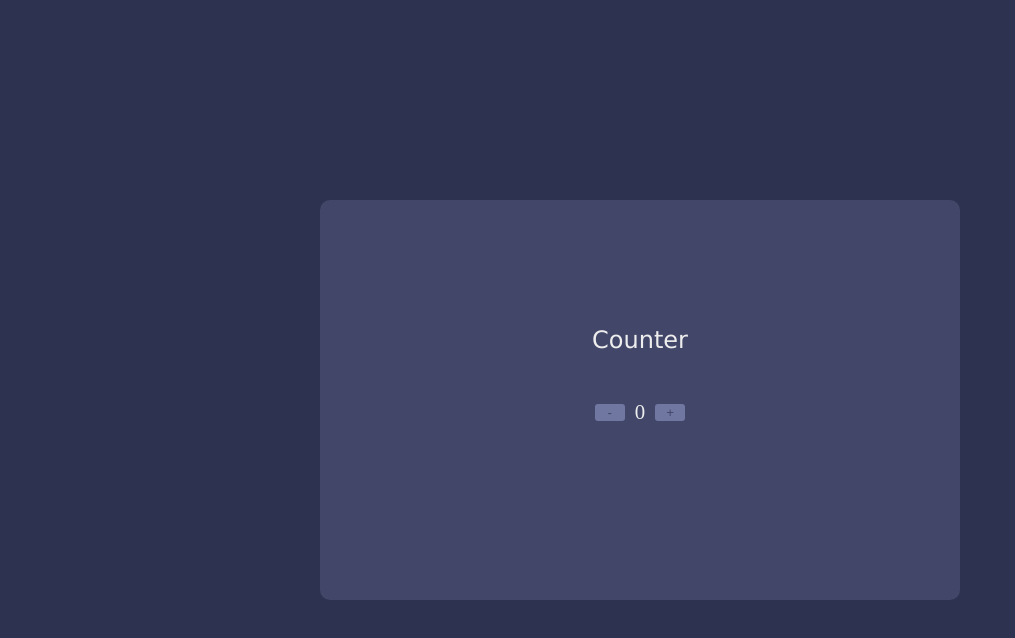
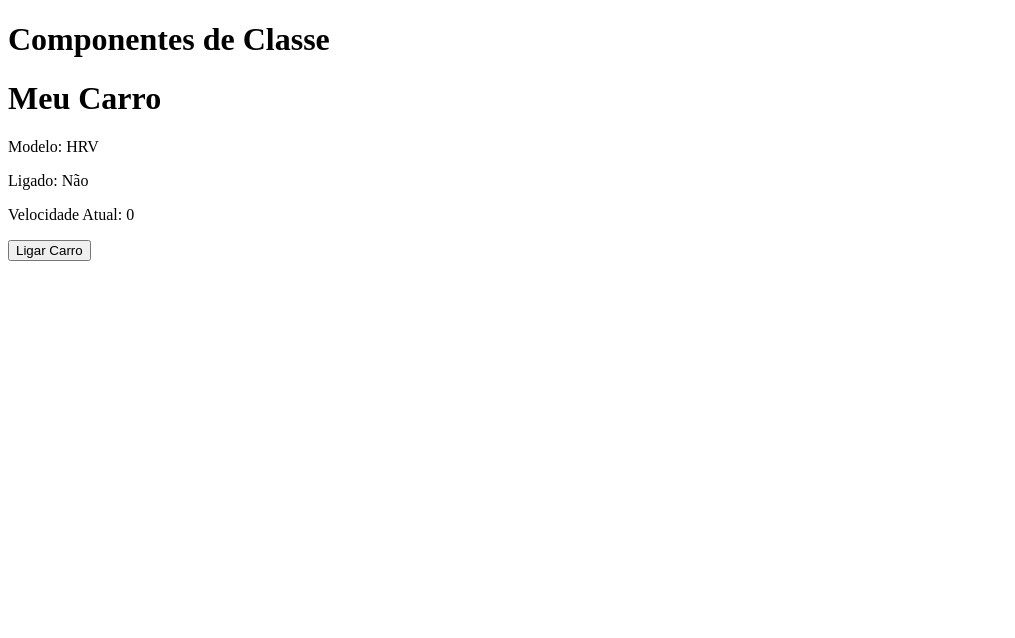
Before and after one commit to luvsscorpius/Curso-React.js-CFB-Cursos, a React (Create React App) app in the folder aula-21-componentes-de-classe/: page / in a window 1280 px wide. Shown: the top 638 px of the page, without its empty margins (0-1015 px from the left). Built offline with nearby package versions, Linux system fonts and the light colour scheme.

Commit message:
feat(aula 22): state em componentes de classe

```diff
--- a/aula-21-componentes-de-classe/src/App.js
+++ b/aula-21-componentes-de-classe/src/App.js
@@ -6,11 +6,11 @@
 function App() {
   return (
     <>
-      {/* <Aula/> */}
+      <Aula/>
 
       {/* <Welcome/> */}
 
-      <Counter/>
+      {/* <Counter/> */}
     </>
   );
 }
--- a/aula-21-componentes-de-classe/src/Components/Aula/Aula.jsx
+++ b/aula-21-componentes-de-classe/src/Components/Aula/Aula.jsx
@@ -1,11 +1,11 @@
 import React from 'react'
-import Classe from './Classe'
+import Carro from './Carro'
 
 const Aula = () => {
     return (
         <>
             <h1>Componentes de Classe</h1>
-            <Classe canal="CFB Cursos" curso="Curso de React"/>
+            <Carro canal="CFB Cursos" curso="Curso de React"/>
         </>
     )
 }
--- /dev/null
+++ b/aula-21-componentes-de-classe/src/Components/Aula/Carro.jsx
@@ -0,0 +1,35 @@
+import React from 'react'
+
+// começo com class seguido do nome da classe e herdando de React.Component e depois utilizando o render() e só depois utilizar o return()
+class Carro extends React.Component{
+
+    constructor(props) {
+        // Chamando o construtor da classe Component
+        super(props)
+        // Criando uma variável
+        this.modelo = 'HRV'
+        // Criando o state
+        this.state={
+            ligado:false,
+            velAtual: 0,
+        }
+    }
+
+    ligarDesligar() {
+        this.setState({ligado: !this.state.ligado})
+    }
+
+    render(){
+        return (
+            <>
+                <h1>Meu Carro</h1>
+                <p>Modelo: {this.modelo}</p>
+                <p>Ligado: {this.state.ligado ? 'Sim' : 'Não'}</p>
+                <p>Velocidade Atual: {this.state.velAtual}</p>
+                <button onClick={() => this.ligarDesligar()}>{this.state.ligado ? 'Desligar Carro' : 'Ligar Carro'}</button>
+            </>
+        )
+    }
+}
+
+export default Carro
```
